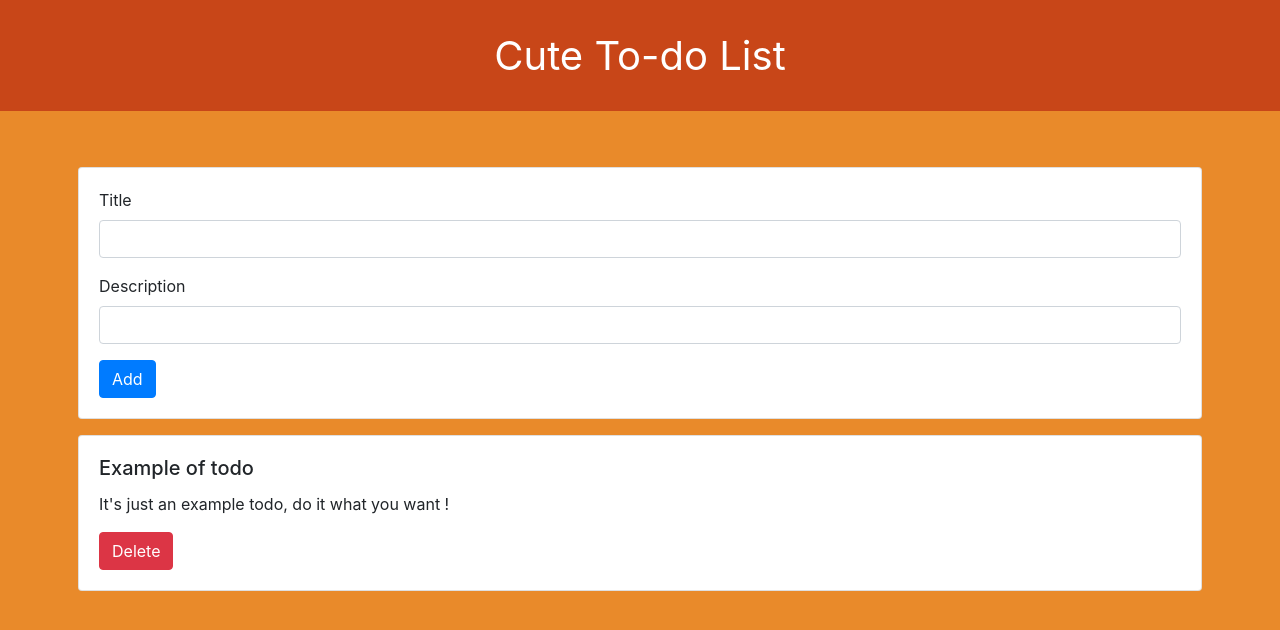
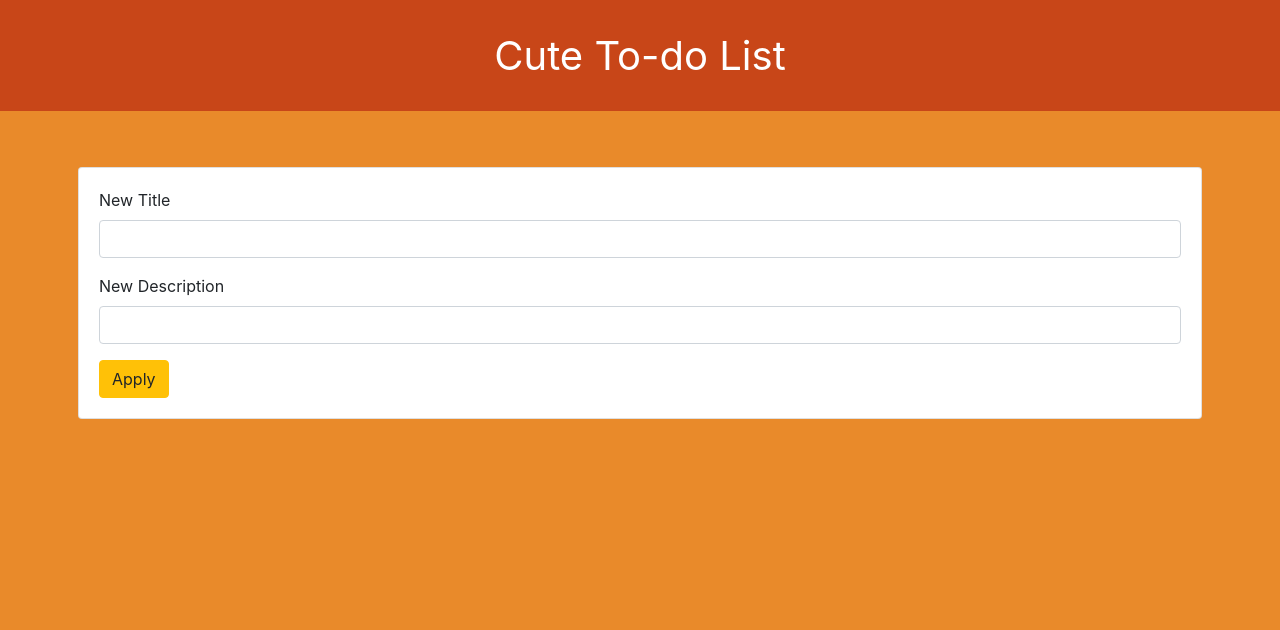
Before and after one commit to Elisecroft/cute-todo-list, a React (Create React App) app: page /todo/1 in a window 1280 px wide. Shown: the top 630 px of the page. Built offline with nearby package versions, Linux system fonts and the light colour scheme.

Commit message:
[ADD] Create Modify component and start routing

```diff
--- a/package.json
+++ b/package.json
@@ -6,6 +6,7 @@
     "bootstrap": "^4.3.1",
     "react": "^16.12.0",
     "react-dom": "^16.12.0",
+    "react-router-dom": "^5.1.2",
     "react-scripts": "3.2.0"
   },
   "scripts": {
--- a/src/App.jsx
+++ b/src/App.jsx
@@ -1,8 +1,10 @@
 import React, { useState, useEffect } from 'react';
+import { Switch, Route } from 'react-router-dom';
 import './App.css';
 import FormTodo from './Components/FormTodo';
 import CtxTodo from './Components/CtxTodo';
 import Todos from './Components/Todos';
+import Modify from './Components/Modify';
 import Header from './Components/Header';
 
 function App() {
@@ -30,8 +32,11 @@ function App() {
       <Header/>
       <div className="container p-2">
         <CtxTodo.Provider value={[todos, setTodos]}>
-          <FormTodo/>
-          <Todos/>
+          <Switch>
+            <Route exact path='/' component={Todos}/>
+            <Route path='/create' component={FormTodo}/>
+            <Route path='/todo/:id' component={Modify}/>
+          </Switch>
         </CtxTodo.Provider>
       </div>
     </div>
--- /dev/null
+++ b/src/Components/Modify.jsx
@@ -0,0 +1,45 @@
+import React, { useContext, useState } from 'react';
+import CtxTodo from './CtxTodo';
+
+const Modify = (props) => {
+
+  const [todos, setTodos] = useContext(CtxTodo);
+
+  const [form, setForm] = useState({
+    title: props.title,
+    description: props.description,
+  });
+
+  const todoMofify = () => {
+    let newTodos = [...todos];
+    newTodos[props.index] = form;
+    setTodos(newTodos);
+    localStorage.setItem('CuteTodos', JSON.stringify(newTodos));
+  }
+
+  return(
+    <div className="card mb-3">
+      <div className="card-body">
+      <div className="form-group">
+          <label htmlFor="Title">New Title</label>
+          <input type="text"
+          className="form-control"
+          id="Title"
+          onChange={(e) => setForm({...form, title: e.target.value})}
+          value={form.title}/>
+        </div>
+        <div className="form-group">
+          <label htmlFor="Description"> New Description</label>
+          <input type="text"
+          className="form-control"
+          id="Description"
+          onChange={(e) => setForm({...form, description: e.target.value})}
+          value={form.description}/>
+        </div>
+        <button className="btn btn-warning" onClick={todoMofify}>Apply</button>
+      </div>
+    </div>
+  )
+}
+
+export default Modify;
--- a/src/index.js
+++ b/src/index.js
@@ -1,7 +1,8 @@
 import React from 'react';
 import ReactDOM from 'react-dom';
+import { BrowserRouter as Router } from 'react-router-dom';
 import './index.css';
 import App from './App';
 import 'bootstrap/dist/css/bootstrap.min.css';
 
-ReactDOM.render(<App />, document.getElementById('root'));
+ReactDOM.render(<Router><App /></Router>, document.getElementById('root'));
```
